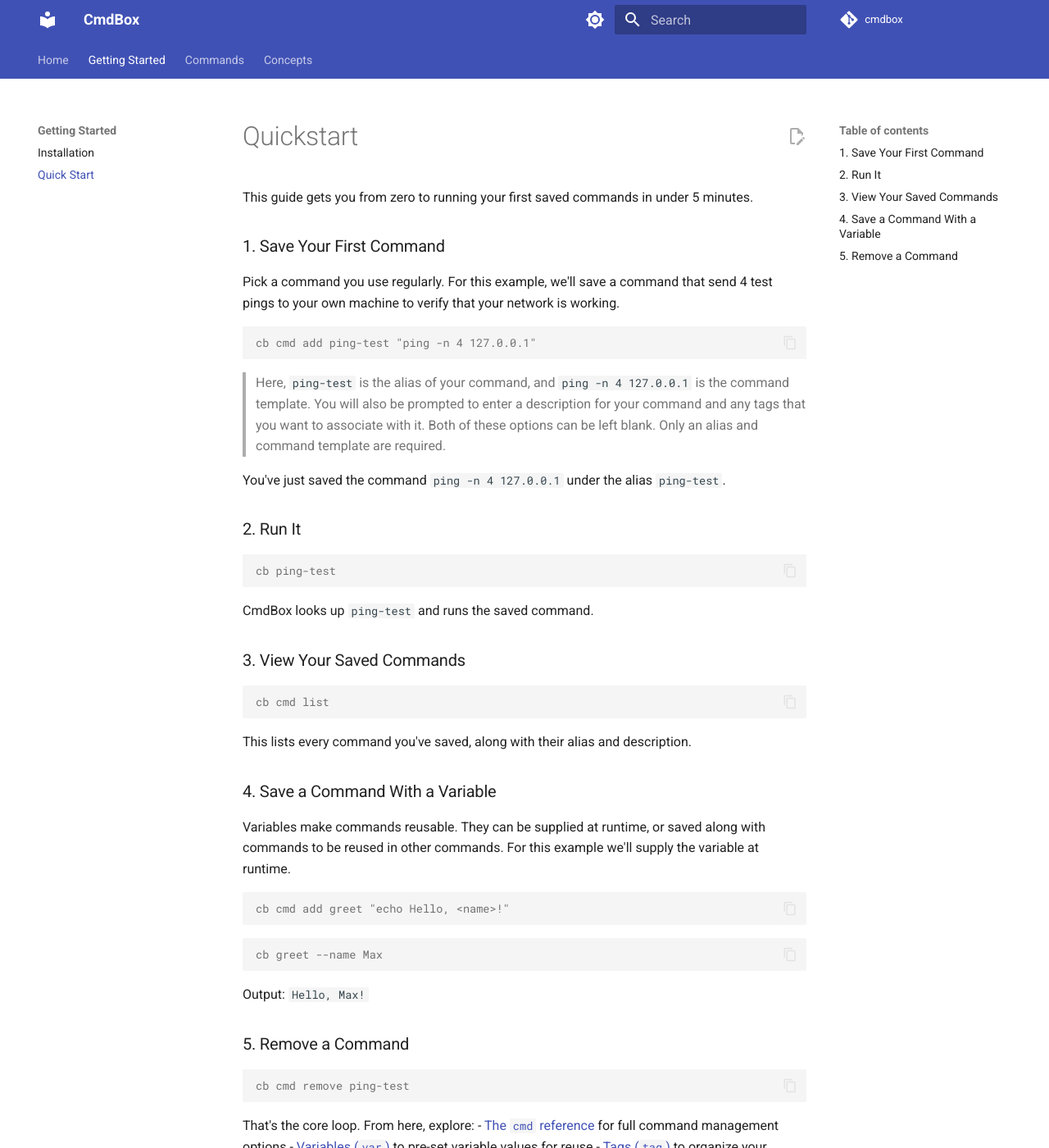
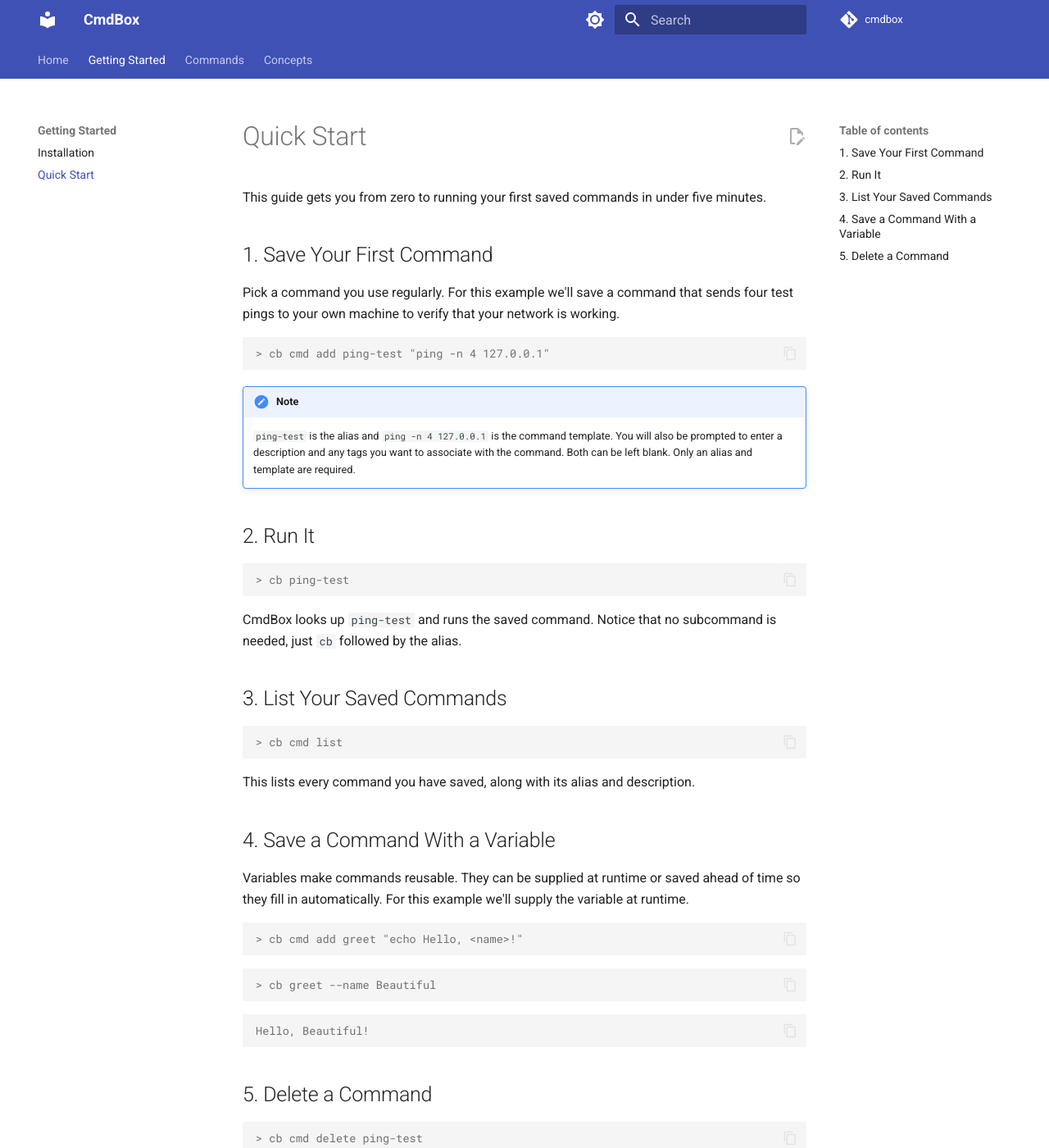
Before and after one commit to PhantomLambSoft/CmdBox, an MkDocs documentation site: the page built from docs/quickstart.md, in a window 1280 px wide and 1400 px high. Shown: the whole window at 82% size. Built offline with MkDocs 1.6.1 and Material for MkDocs 9.7.7, drawn with Linux system fonts in a browser that asks for light colours; comment, search, counter and statistics services are not loaded; some of the changed text lies outside the part shown.

Commit message:
Revamp `quickstart.md` with improved formatting, consistency, and updated examples

````diff
--- a/docs/quickstart.md
+++ b/docs/quickstart.md
@@ -1,56 +1,65 @@
-# Quickstart
+# Quick Start
 
-This guide gets you from zero to running your first saved commands in under 5 minutes.
+This guide gets you from zero to running your first saved commands in under five minutes.
 
-### 1. Save Your First Command
-Pick a command you use regularly. For this example, we'll save a command that send 4 test pings to your own machine
-to verify that your network is working.
+## 1. Save Your First Command
+
+Pick a command you use regularly. For this example we'll save a command that sends four test
+pings to your own machine to verify that your network is working.
 
 ```console
-cb cmd add ping-test "ping -n 4 127.0.0.1"
+> cb cmd add ping-test "ping -n 4 127.0.0.1"
 ```
->Here, `ping-test` is the alias of your command, and `ping -n 4 127.0.0.1` is the command template. You will also be prompted
-to enter a description for your command and any tags that you want to associate with it. Both of these options can be left
-blank. Only an alias and command template are required.
 
-You've just saved the command `ping -n 4 127.0.0.1` under the alias `ping-test`.
+!!! note
+    `ping-test` is the alias and `ping -n 4 127.0.0.1` is the command template. You will
+    also be prompted to enter a description and any tags you want to associate with the
+    command. Both can be left blank. Only an alias and template are required.
 
-### 2. Run It
+## 2. Run It
 
 ```console
-cb ping-test
+> cb ping-test
 ```
 
-CmdBox looks up `ping-test` and runs the saved command.
+CmdBox looks up `ping-test` and runs the saved command. Notice that no subcommand is needed,
+just `cb` followed by the alias.
 
-### 3. View Your Saved Commands
+## 3. List Your Saved Commands
 
 ```console
-cb cmd list
+> cb cmd list
 ```
 
-This lists every command you've saved, along with their alias and description.
+This lists every command you have saved, along with its alias and description.
 
-### 4. Save a Command With a Variable
-Variables make commands reusable. They can be supplied at runtime, or saved along with commands to be reused in other commands.
-For this example we'll supply the variable at runtime.
+## 4. Save a Command With a Variable
+
+Variables make commands reusable. They can be supplied at runtime or saved ahead of time so
+they fill in automatically. For this example we'll supply the variable at runtime.
 
 ```console
-cb cmd add greet "echo Hello, <name>!"
+> cb cmd add greet "echo Hello, <name>!"
 ```
 
 ```console
-cb greet --name Max
+> cb greet --name Beautiful
 ```
-Output: `Hello, Max!`
-
-### 5. Remove a Command
 
 ```console
-cb cmd remove ping-test
+Hello, Beautiful!
 ```
 
+## 5. Delete a Command
+
+```console
+> cb cmd delete ping-test
+```
+
+---
+
 That's the core loop. From here, explore:
+
 - [The `cmd` reference](commands/cmd.md) for full command management options
-- [Variables (`var`)](commands/var.md) to pre-set variable values for reuse
-- [Tags (`tag`)](commands/tag.md) to organize your commaands and variables
+- [Variables (`var`)](commands/var.md) to save variable values for reuse across commands
+- [Tags (`tag`)](commands/tag.md) to organize your commands and variables
````
